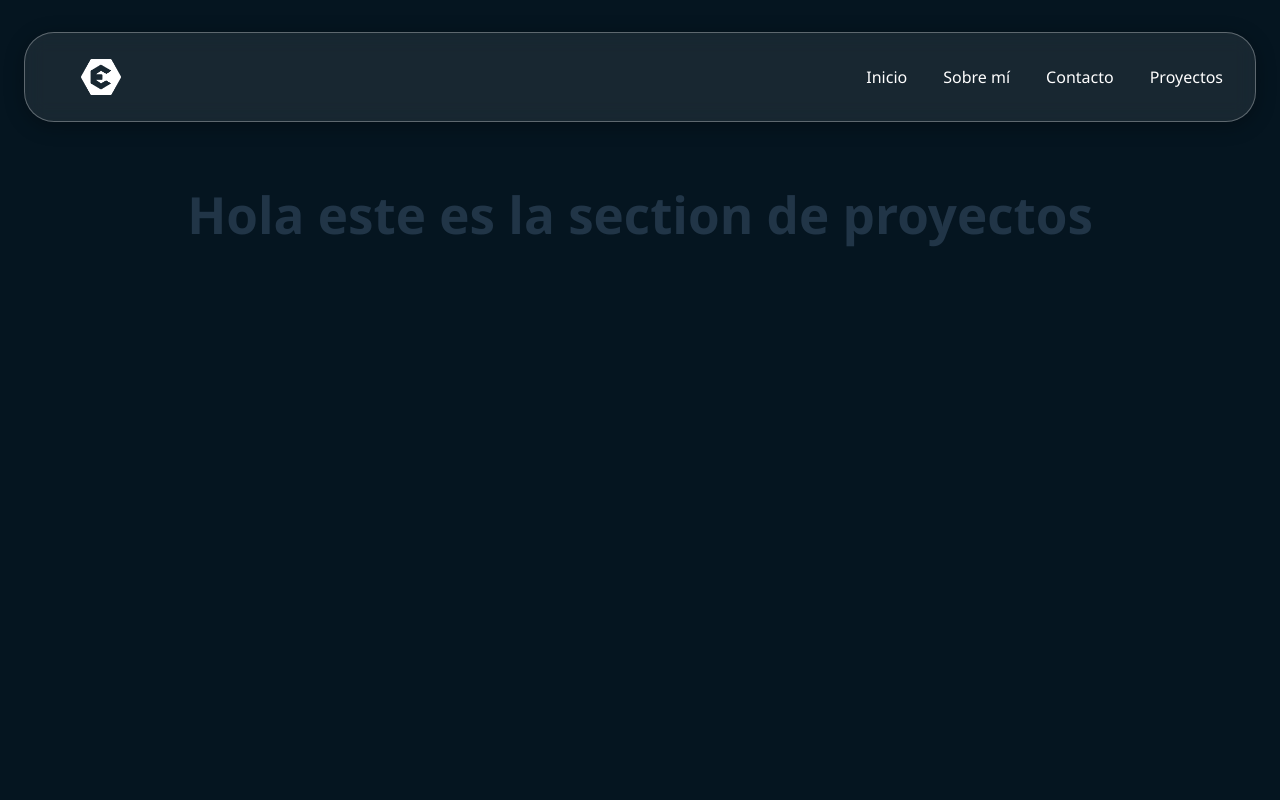
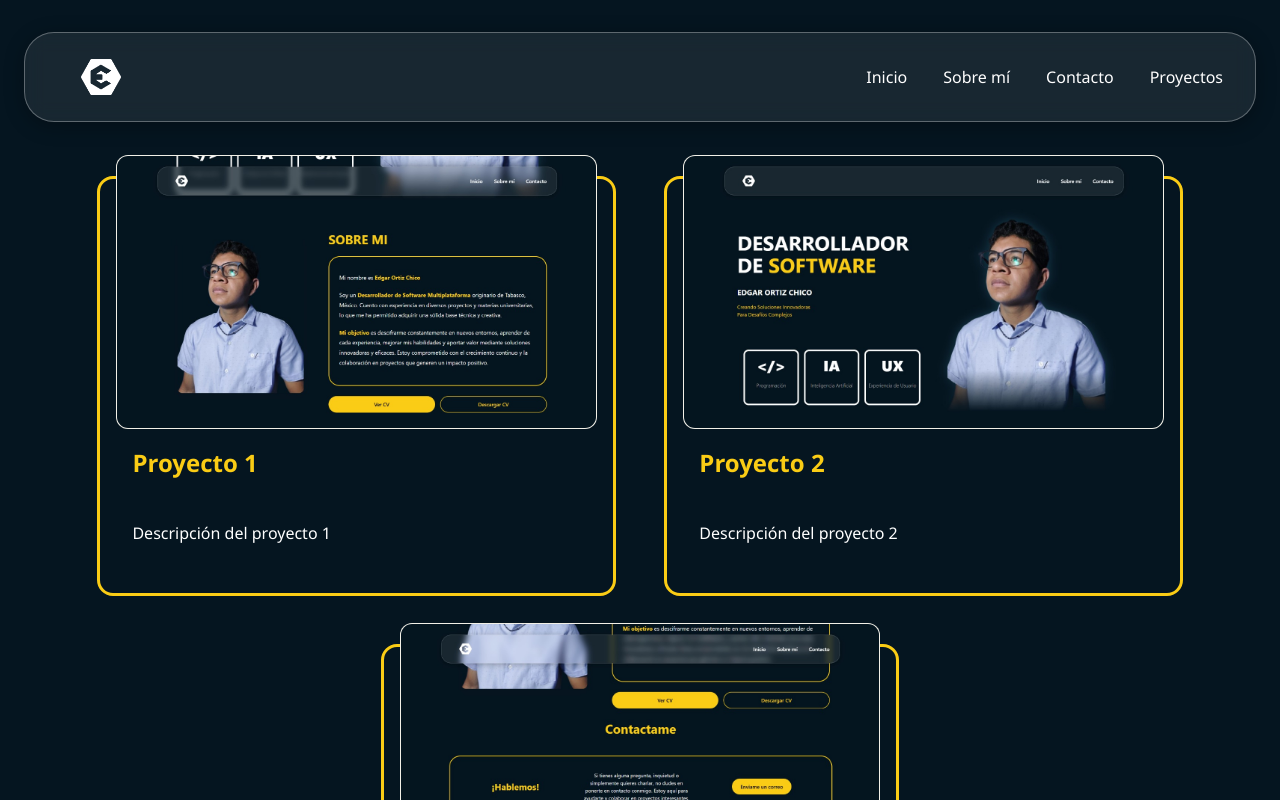
Before and after one commit to EdgarOrtiz98/EdgarOrtiz98.github.io, a React (Vite) app: page /Proyectos in a window 1280 px wide. Shown: the top 800 px of the page. Built offline with nearby package versions, Linux system fonts and the light colour scheme.

Commit message:
feat: agregar componente CardProyect y estilos para la sección de proyectos

```diff
--- a/src/Views/Proyectos.jsx
+++ b/src/Views/Proyectos.jsx
@@ -1,11 +1,28 @@
 import Navbar from "../components/Navbar.jsx";
+import "../styles/Proyectos.css";
+import CardProyect from "../components/ProyectCard.jsx";
 
 function Proyectos() {
   return (
     <>
       <Navbar />
-      <br /><br /><br /><br /><br />
-      <h1>Hola este es la section de proyectos</h1>
+      <div className="card-container">
+        <CardProyect
+          title="Proyecto 1"
+          description="Descripción del proyecto 1"
+          imageUrl="/screenshot-about.jpg"
+        />
+        <CardProyect
+          title="Proyecto 2"
+          description="Descripción del proyecto 2"
+          imageUrl="/screenshot-home.jpg"
+        />
+        <CardProyect
+          title="Proyecto 3"
+          description="Descripción del proyecto 3"
+          imageUrl="/screenshot-contact.jpg"
+        />
+      </div>
     </>
   );
 }
--- a/src/components/ProyectCard.jsx
+++ b/src/components/ProyectCard.jsx
@@ -0,0 +1,17 @@
+import "../styles/ProyectCard.css";
+
+const ProjectCard = ({ imageUrl, title, description }) => {
+  return (
+    <div className="project-card">
+      <div className="card-image">
+        <img src={imageUrl} alt="Project screenshot" />
+      </div>
+      <div className="card-content">
+        <h5 className="card-title">{title}</h5>
+        <p className="card-text">{description}</p>
+      </div>
+    </div>
+  );
+};
+
+export default ProjectCard;
--- /dev/null
+++ b/src/styles/ProyectCard.css
@@ -0,0 +1,57 @@
+.project-card {
+  display: flex;
+  min-width: 20rem;
+  max-width: 50%;
+  flex-direction: column;
+  border-radius: 1rem;
+  color: white;
+  text-align: left;
+  border: 3px solid #facc15;
+}
+
+.card-image {
+  position: relative;
+  margin: 0 1rem;
+  margin-top: -1.5rem;
+  height: 10rem;
+  overflow: hidden;
+  border-radius: 0.75rem;
+  background-clip: border-box;
+  border: 1px solid #d2caad4a;
+  background-color: white;
+}
+
+@media (min-width: 1024px) {
+  .card-image {
+    height: 17rem;
+  }
+}
+
+@media (max-width: 768px) {
+  .project-card {
+    max-width: 100%;
+  }
+  .card-image {
+    height: auto;
+  }
+}
+.card-image img {
+  width: 100%;
+  height: 100%;
+  object-fit: cover;
+}
+
+.card-content {
+  padding: 2rem;
+}
+
+.card-title {
+  font-size: 1.5rem;
+  color: #facc15;
+  margin-top: -1rem;
+}
+
+.card-actions {
+  padding: 1.5rem;
+  padding-top: 0;
+}
--- /dev/null
+++ b/src/styles/Proyectos.css
@@ -0,0 +1,8 @@
+.card-container {
+  display: flex;
+  flex-wrap: wrap;
+  justify-content: center;
+  gap: 3rem;
+  margin: 0;
+  padding: 9rem 0 0 0;
+}
```
